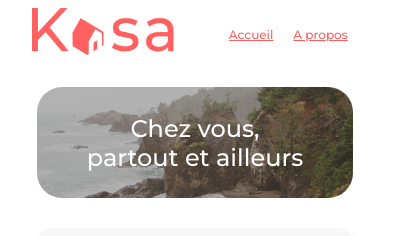
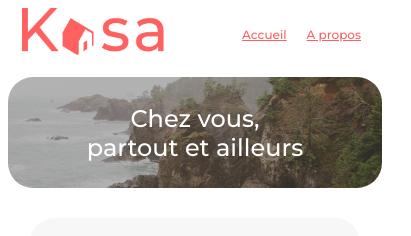
Before and after one commit to kevingrandpierre/kasa_p7, a React (Create React App) app: page / in a window 390 px wide. Shown: the top 236 px of the page, 411 px wide, since content can reach past the window. Built offline with nearby package versions, Linux system fonts and the light colour scheme; grey boxes are pictures that could not be loaded.

Commit message:
mofifs css

```diff
--- a/src/layouts/banner/banner.css
+++ b/src/layouts/banner/banner.css
@@ -44,8 +44,8 @@
 @media screen and (max-width: 650px) {
     .banner {
         height: 111px;
-        width: 81%;
-        margin-top: 0;
+        width: 96%;
+        margin-top: 20px;
         margin-bottom: 0;
         background-image: linear-gradient(rgba(0, 0, 0, 0.3), rgba(0, 0, 0, 0.3)), url('../../assets/images/Background.png');
     }
--- a/src/layouts/header/header.css
+++ b/src/layouts/header/header.css
@@ -46,10 +46,9 @@
     }
 
     .navigation {
-        padding: 10px;
         height: 47px;
-        margin-top: 10px;
-        margin-bottom: 30px;
-        justify-content: space-around;
+        justify-content: space-between;
+        margin: 10px -18px;
+        width: 110%;
     }
 }
--- a/src/pages/housing/housing.css
+++ b/src/pages/housing/housing.css
@@ -22,7 +22,7 @@
 
 .housing_content {
     margin: 2rem;
-    padding-bottom: 12rem;
+    padding-bottom: 10.75rem;
 }
 
 .housing_location {
@@ -67,6 +67,7 @@
 
     .housing_content {
         margin: 1rem;
+        padding-bottom: 0;
     }
 
     .housing_host {
```
